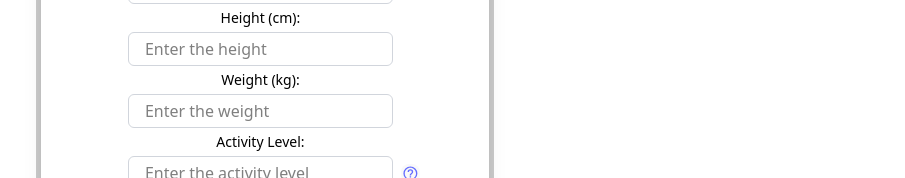
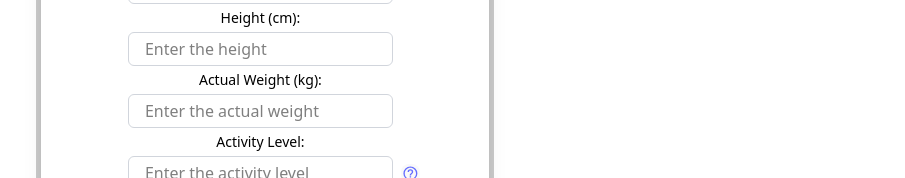
Before and after one commit to vincent-wijaya/BMRCalculatorExtension, a React (Vite) app: page /#/ in a window 1280 px wide. Shown: the part 365-543 px from the top of the page, without its empty margins (375-1280 px from the left). Built offline with nearby package versions, Linux system fonts and the light colour scheme; no server answers.

Commit message:
Minor change

```diff
--- a/src/components/Calculator.tsx
+++ b/src/components/Calculator.tsx
@@ -194,7 +194,7 @@ const Calculator = () => {
               htmlFor="weight"
               className="block text-sm font-medium text-black"
             >
-              Weight (kg):
+              Actual Weight (kg):
             </label>
             <input
               value={weight}
@@ -202,7 +202,7 @@ const Calculator = () => {
               id="weight"
               name="Weight"
               className="w-full text-black px-4 py-1 rounded-md border border-gray-300 bg-white focus:outline-none focus:ring-2 focus:ring-blue-500 focus:border-transparent"
-              placeholder="Enter the weight"
+              placeholder="Enter the actual weight"
               onChange={(e) => handleWeightChange(e)}
             />
           </div>
```
